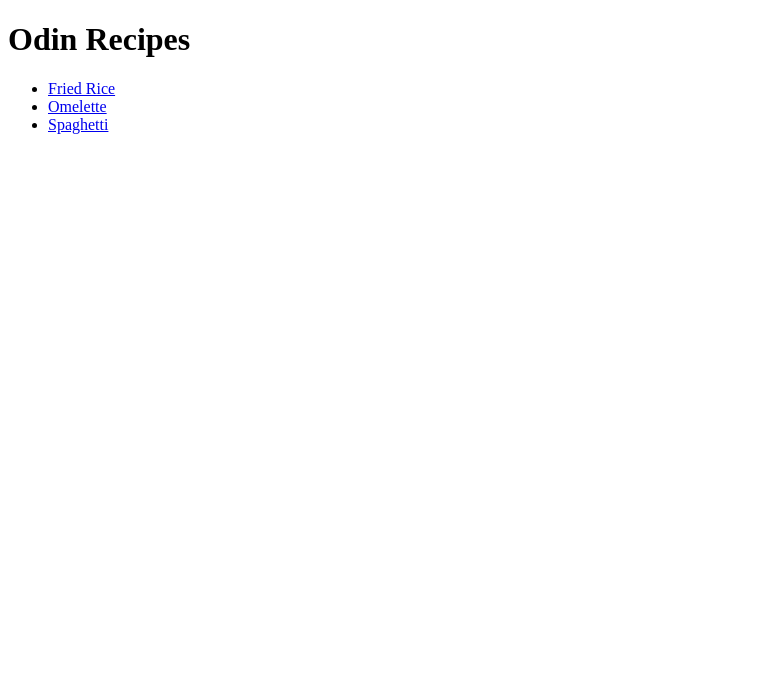
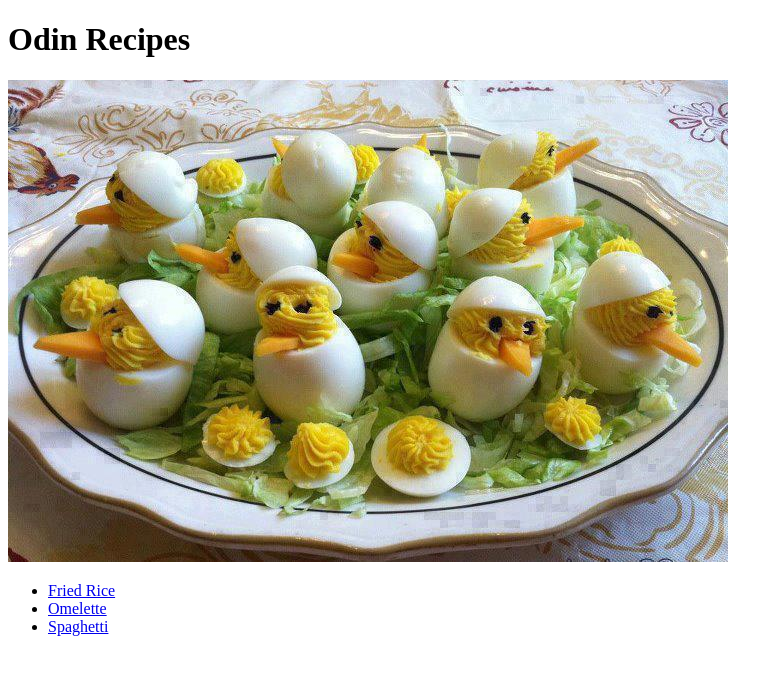
Before and after one commit to tammypaws404/odin-recipes, a plain HTML site: page index.html in a window 1280 px wide. Shown: the whole page, without its empty margins (0-783 px from the left). Drawn offline with Linux system fonts and the light colour scheme.

Commit message:
Add image to index.html

```diff
--- a/index.html
+++ b/index.html
@@ -7,6 +7,7 @@
 
     <body>
         <h1>Odin Recipes</h1>
+        <img src="images/food-art.jpeg" alt="eggs made to look into hatching chicks">
         <ul>
             <li><a href="recipes/fried-rice.html">Fried Rice</a></li>
             <li><a href="recipes/omelette.html">Omelette</a></li>
```
Also changed, not shown: images/food-art.jpeg (added).
